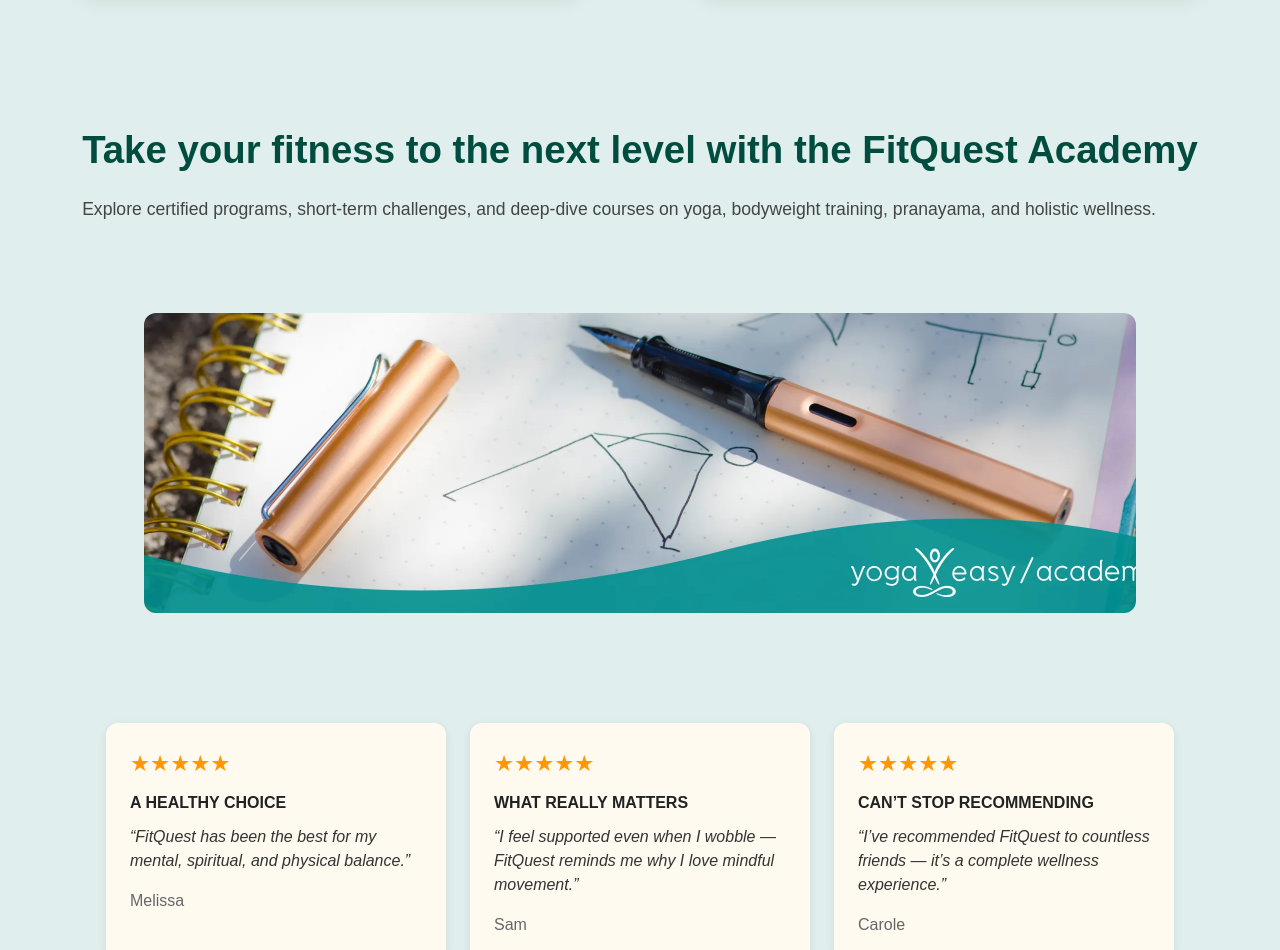
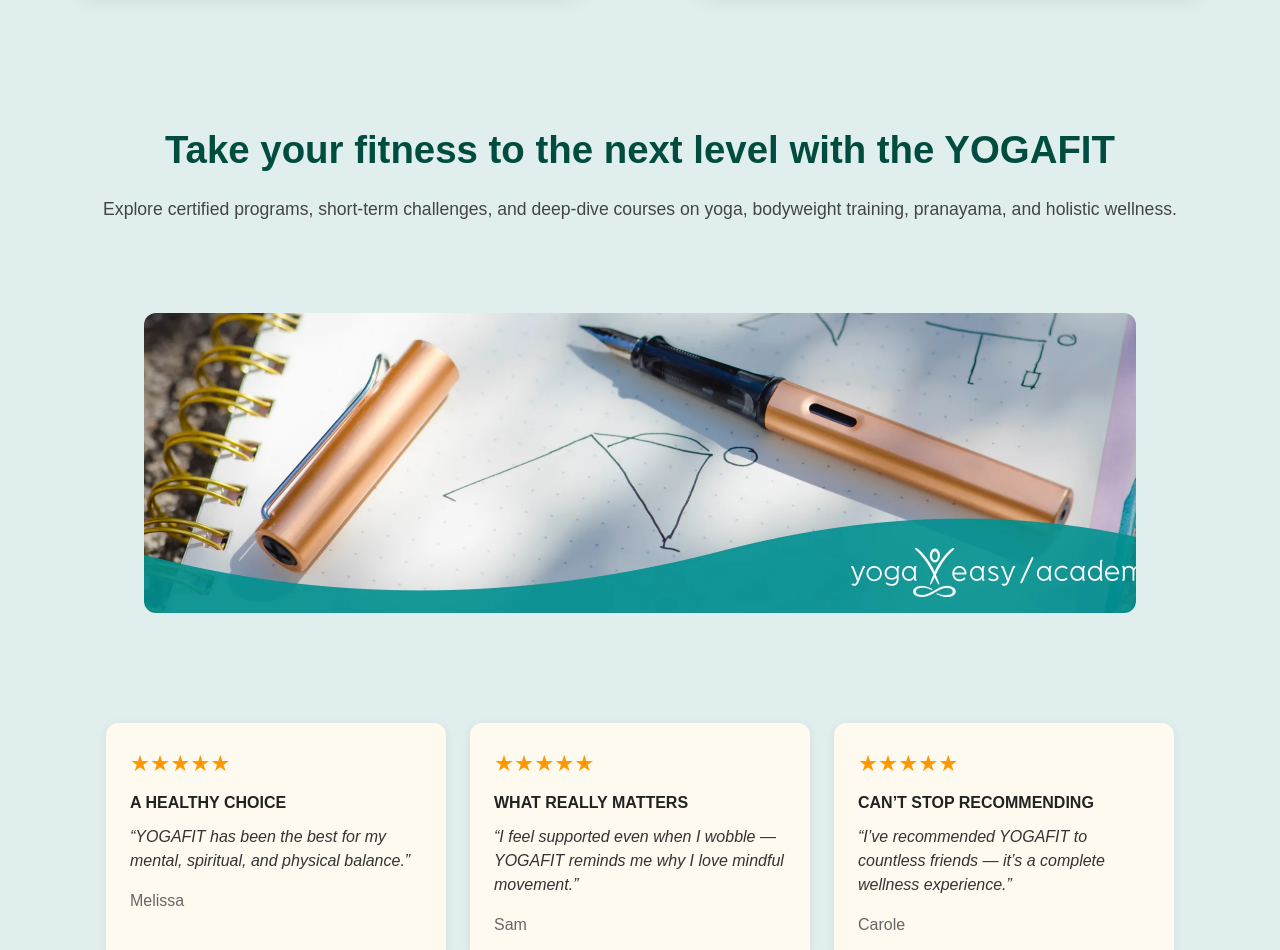
Before and after one commit to Anshul6261/Yoga_Fit, a React (Vite) app: page / in a window 1280 px wide. Shown: the part 2100-3050 px from the top of the page. Built offline with nearby package versions, Linux system fonts and the light colour scheme; no server answers.

Commit message:
made changes in homepage

```diff
--- a/src/Home/HomePage.jsx
+++ b/src/Home/HomePage.jsx
@@ -147,7 +147,7 @@
   {/* Banner Section */}
   <div className="academy-banner">
     <div className="academy-text">
-      <h2>Take your fitness to the next level with the FitQuest Academy</h2>
+      <h2>Take your fitness to the next level with the YOGAFIT </h2>
       <p>
         Explore certified programs, short-term challenges, and deep-dive courses on yoga, bodyweight training, pranayama, and holistic wellness.
       </p>
@@ -166,17 +166,17 @@
     {[
       {
         title: 'A HEALTHY CHOICE',
-        quote: '“FitQuest has been the best for my mental, spiritual, and physical balance.”',
+        quote: '“YOGAFIT has been the best for my mental, spiritual, and physical balance.”',
         author: 'Melissa'
       },
       {
         title: 'WHAT REALLY MATTERS',
-        quote: '“I feel supported even when I wobble — FitQuest reminds me why I love mindful movement.”',
+        quote: '“I feel supported even when I wobble — YOGAFIT  reminds me why I love mindful movement.”',
         author: 'Sam'
       },
       {
         title: 'CAN’T STOP RECOMMENDING',
-        quote: '“I’ve recommended FitQuest to countless friends — it’s a complete wellness experience.”',
+        quote: '“I’ve recommended YOGAFIT to countless friends — it’s a complete wellness experience.”',
         author: 'Carole'
       }
     ].map((t, index) => (
```
